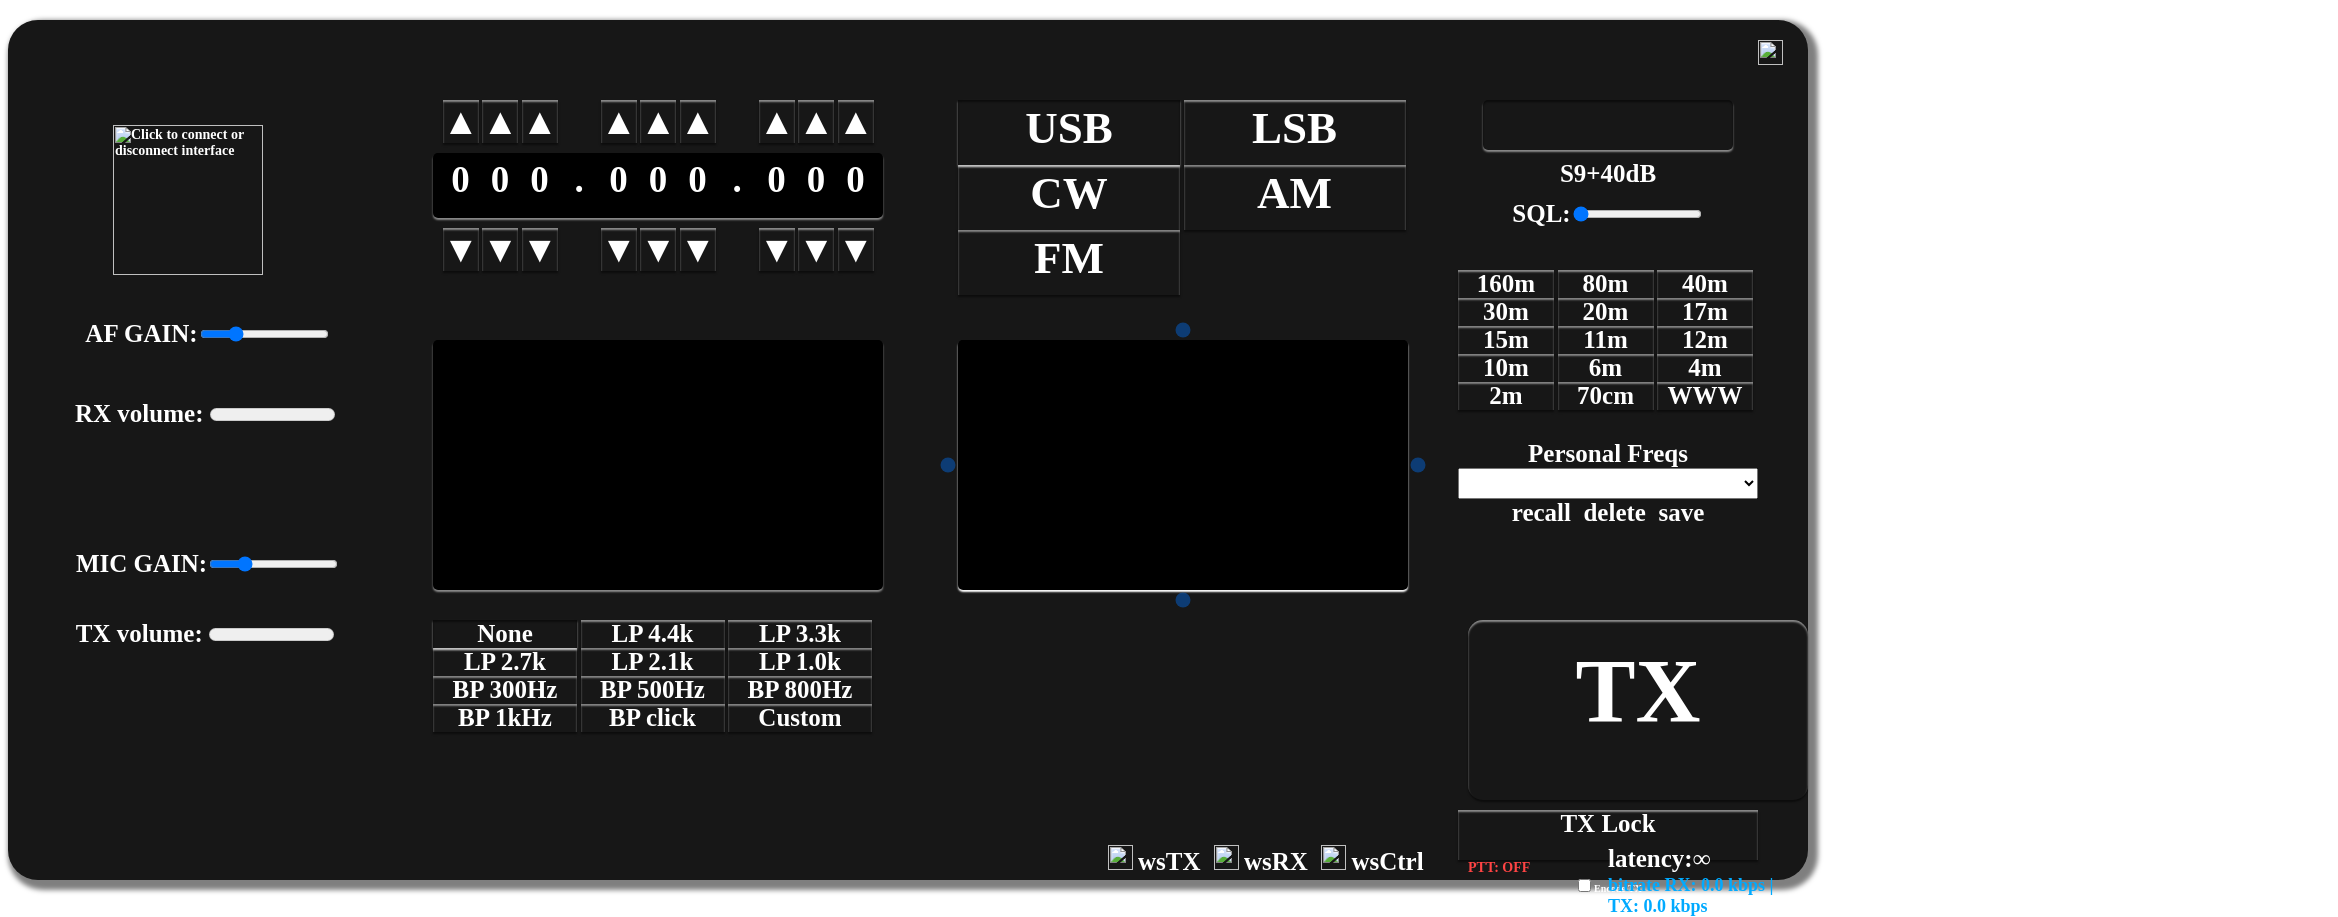
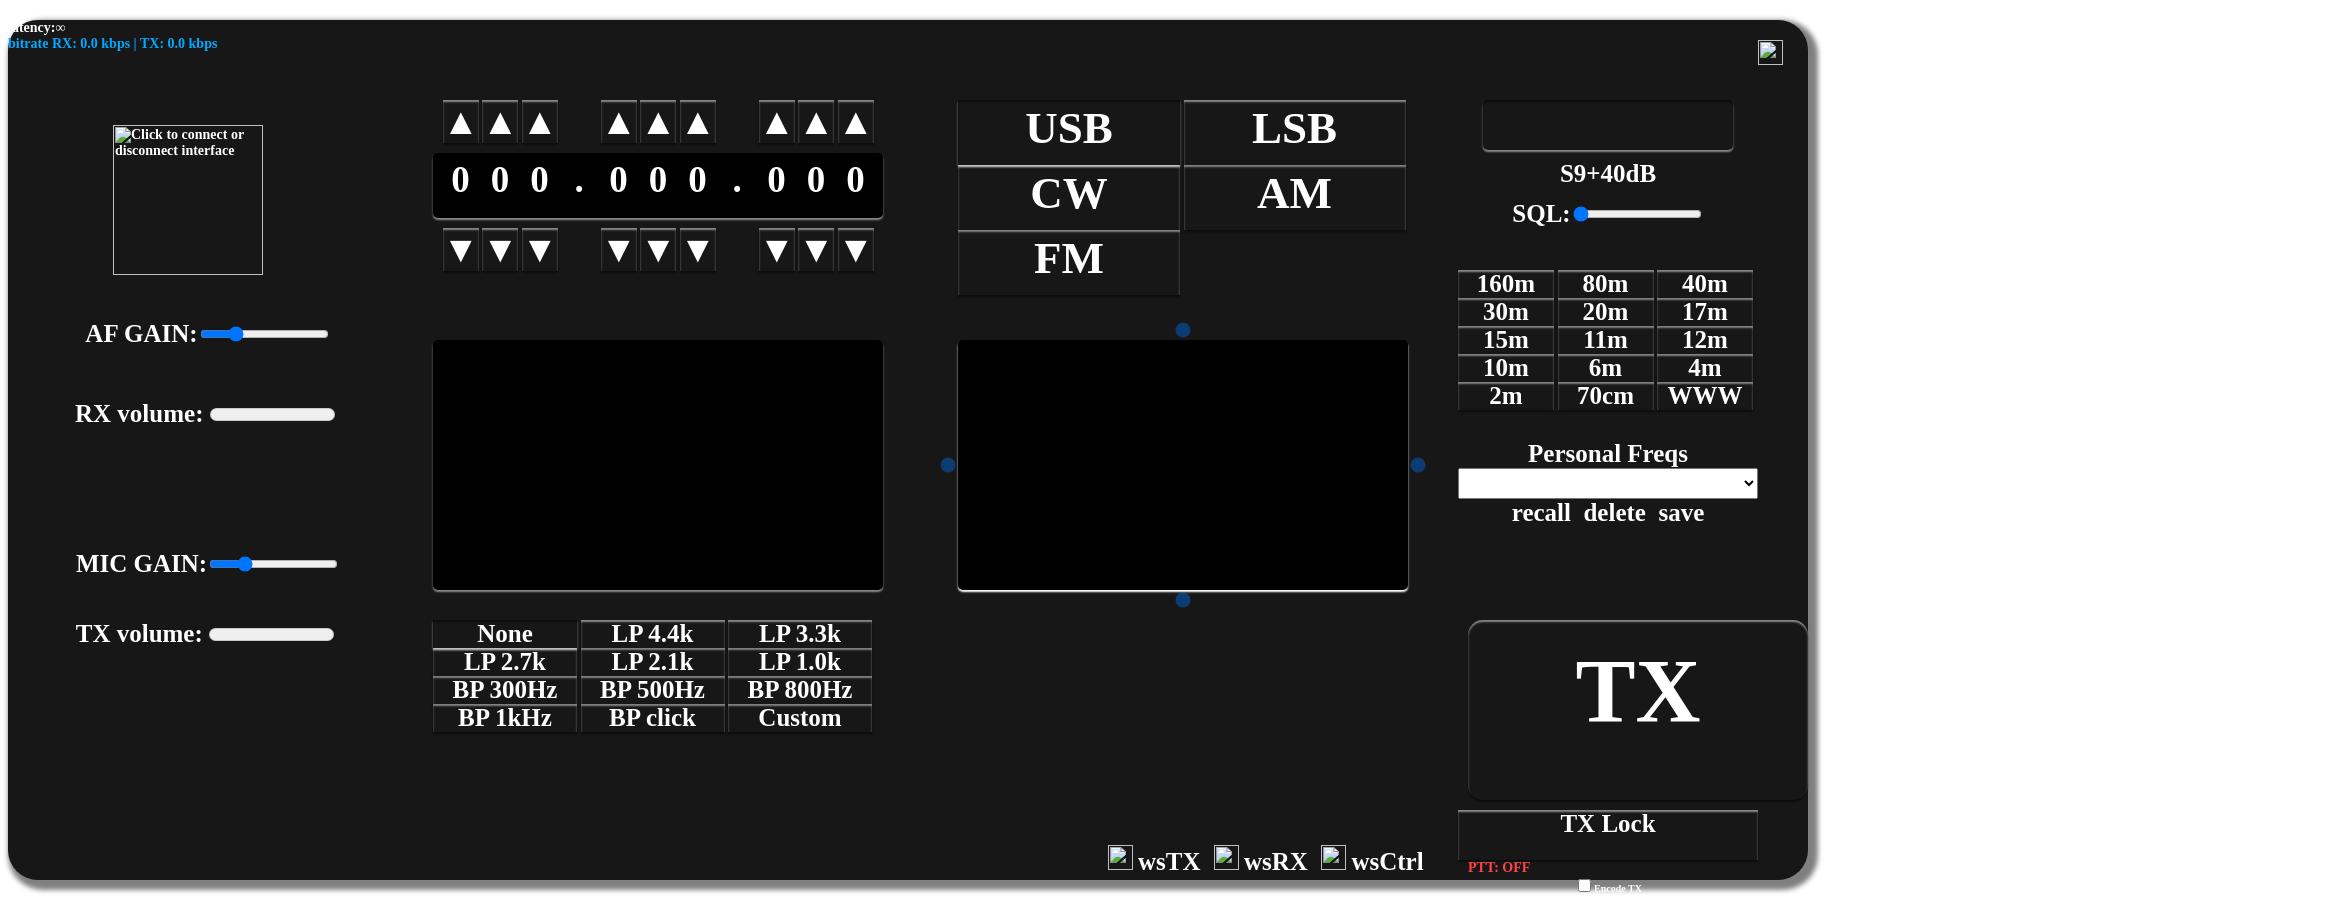

V5.3.2: 新增网络带宽与延迟实时显示

--- a/www/style.css
+++ b/www/style.css
@@ -306,29 +306,22 @@ overflow: hidden;
 	height:25px;
 }
 
-#div-latencymeter
-{
-	font:normal bold 25px tahoma;
-	position:absolute;
-	left:1600px;
-	top:825px;
+/* 网络状态指示器 - 内联在 WebSocket 状态栏中 */
+.network-stat {
+	font: normal bold 13px tahoma;
+	margin: 2px 0;
+	padding: 2px 8px;
+	border-radius: 3px;
+	background: rgba(30, 30, 30, 0.6);
+	border: 1px solid #444;
+	display: inline-block;
+	color: #888;
+	transition: color 0.3s ease, border-color 0.3s ease;
 }
-
-#div-bitrates
-{
-    font:normal bold 18px tahoma;
-    position:absolute;
-    left:1600px;
-    top:855px;
-    color:#00aaff;
-}
-
-#div-latencymeter > img
-{
-	margin-right:5px;
-	width:25px; 
-	height:25px;
-}
+.network-stat.latency-good { color: #44ff44; border-color: rgba(68,255,68,0.4); }
+.network-stat.latency-warn { color: #ffaa00; border-color: rgba(255,170,0,0.4); }
+.network-stat.latency-bad  { color: #ff4444; border-color: rgba(255,68,68,0.4); }
+#div-bitrates { color: #00aaff; }
 
 #RX-GAIN_control
 {
